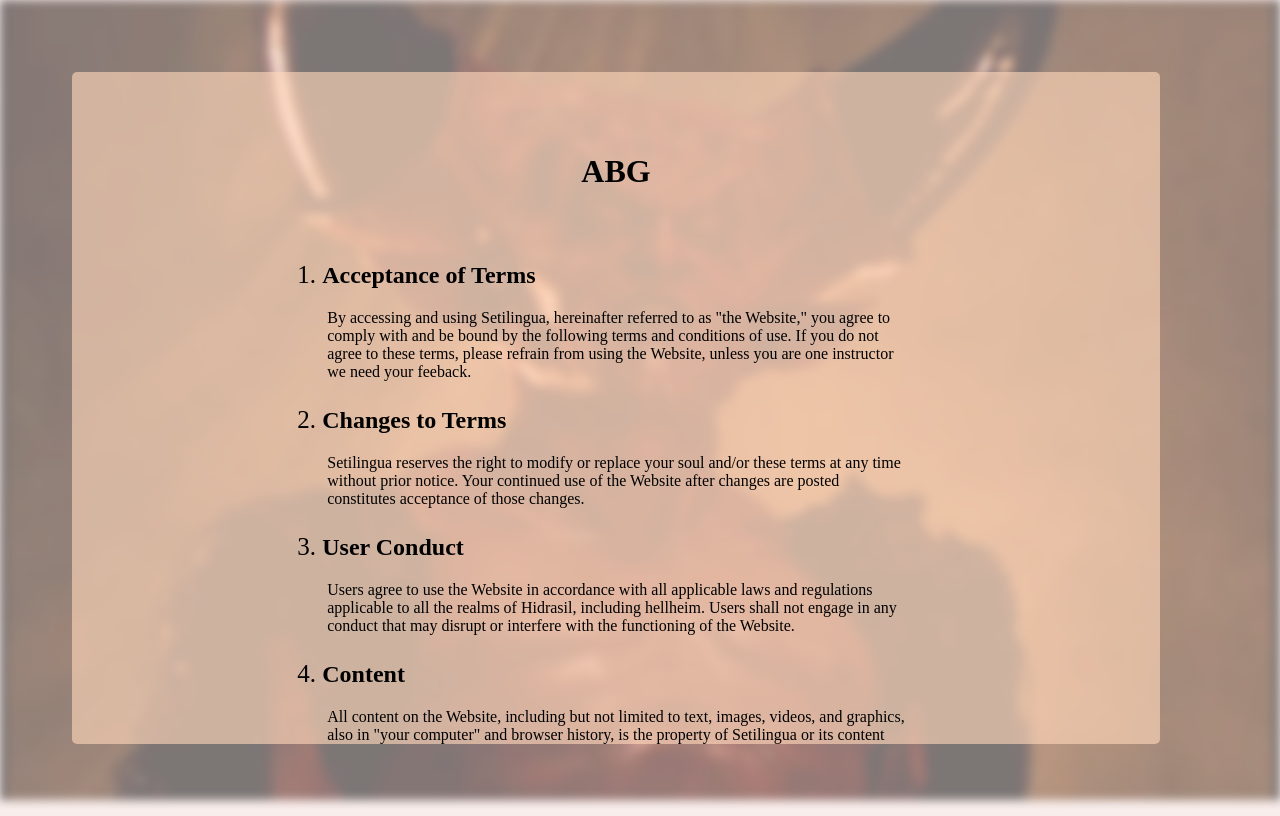
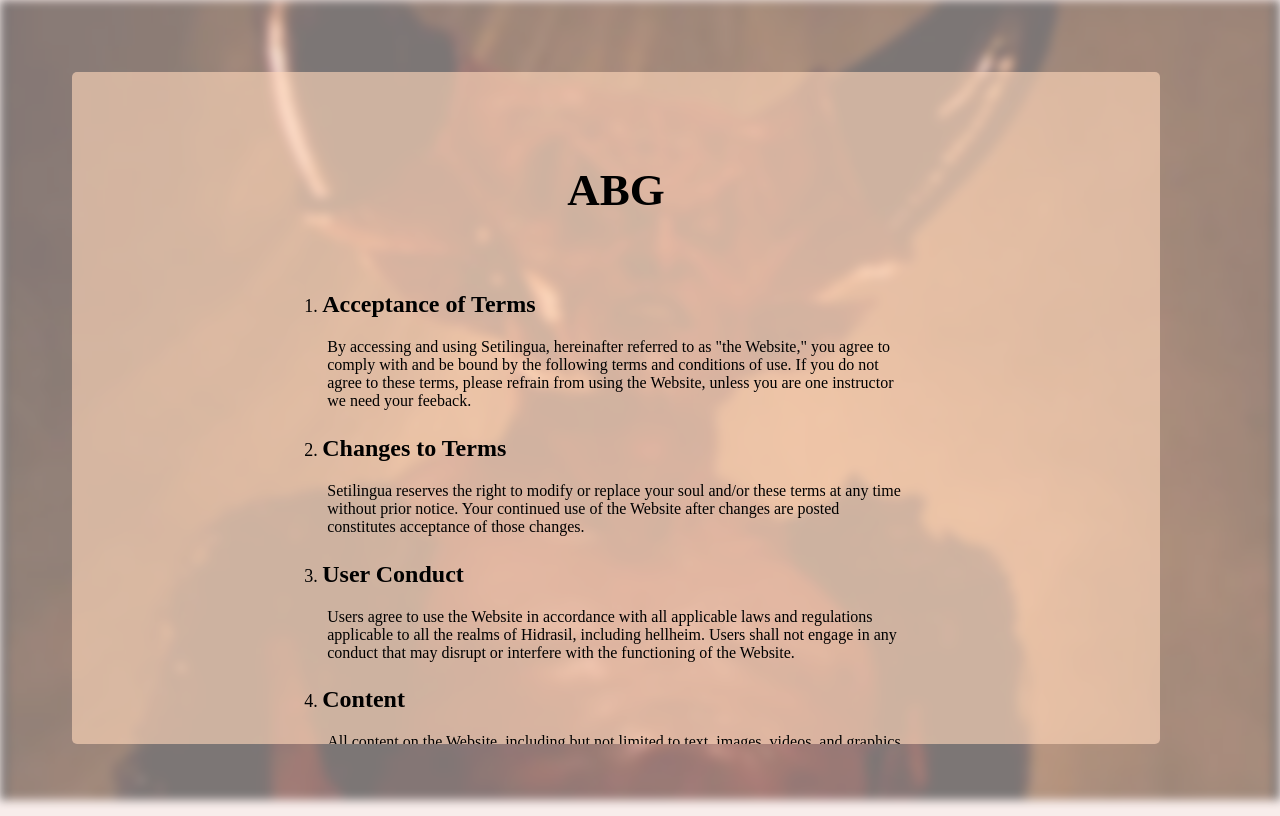
Before and after one commit to mlavin7/form, a plain HTML site: page agb.html in a window 1280 px wide. Drawn offline with Linux system fonts and the light colour scheme.

Commit message:
font size updated

```diff
--- a/Styles/styles.css
+++ b/Styles/styles.css
@@ -5,7 +5,8 @@
     padding: 0px;
     border:0px;
     font-family: 'Playfair Display', serif;
-    font-size: 25px;
+    font-size: large;
+
 }
 
 body{
@@ -33,7 +34,7 @@ section{
 }
 
 h1{
-    font-size: xx-large;
+    font-size:2.5rem;
 }
 
 h2{
@@ -100,7 +101,7 @@ form{
  display: flex;
  flex-direction: column;
  align-items: center;
- height:fit-content;
+
 
  overflow: scroll;
 }
```
